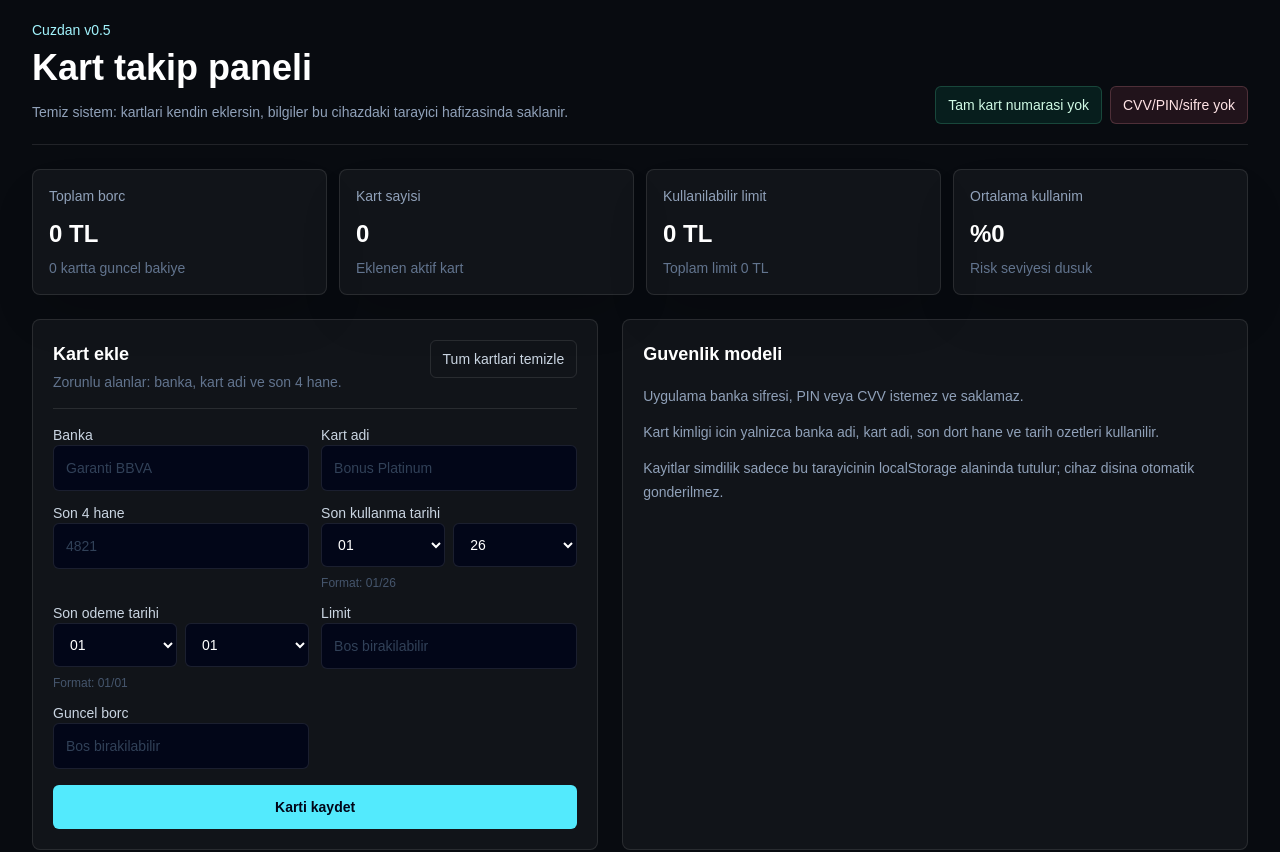
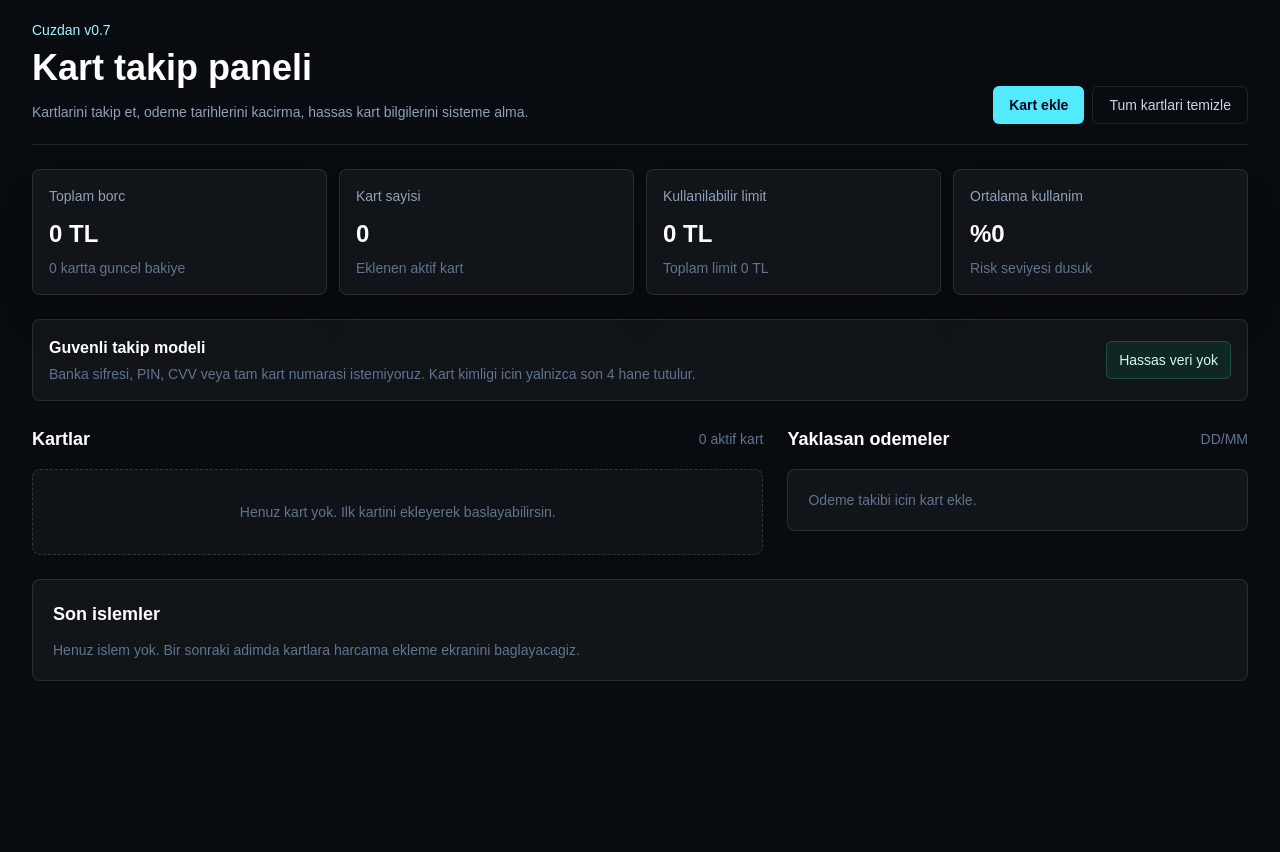
Before and after one commit to muratmemil/kartv1, a Next.js app: page / in a window 1280 px wide. Shown: the top 852 px of the page. After the commit the page ends 800 px from the top, so only its background shows below. Built offline with nearby package versions, Linux system fonts and the light colour scheme.

Commit message:
Move card entry into modal and add editing

```diff
--- a/app/page.tsx
+++ b/app/page.tsx
@@ -132,6 +132,8 @@ export default function Home() {
   const [form, setForm] = useState<CardForm>(emptyForm);
   const [formError, setFormError] = useState("");
   const [isReady, setIsReady] = useState(false);
+  const [isCardModalOpen, setIsCardModalOpen] = useState(false);
+  const [editingCardId, setEditingCardId] = useState<string | null>(null);
 
   useEffect(() => {
     window.setTimeout(() => {
@@ -170,7 +172,40 @@ export default function Home() {
     setFormError("");
   }
 
-  function addCard(event: FormEvent<HTMLFormElement>) {
+  function openAddCard() {
+    setEditingCardId(null);
+    setForm(emptyForm);
+    setFormError("");
+    setIsCardModalOpen(true);
+  }
+
+  function openEditCard(card: Card) {
+    const [expiryMonth, expiryYear] = card.expiryDate.split("/");
+    const [dueDay, dueMonth] = card.dueDate.split("/");
+
+    setEditingCardId(card.id);
+    setForm({
+      bank: card.bank,
+      name: card.name,
+      last4: card.last4,
+      expiryMonth: expiryMonth || "01",
+      expiryYear: expiryYear || (years[0] ?? "26"),
+      dueDay: dueDay || "01",
+      dueMonth: dueMonth || "01",
+      debt: card.debt ? String(card.debt) : "",
+      limit: card.limit ? String(card.limit) : "",
+    });
+    setFormError("");
+    setIsCardModalOpen(true);
+  }
+
+  function closeCardModal() {
+    setIsCardModalOpen(false);
+    setEditingCardId(null);
+    setFormError("");
+  }
+
+  function saveCard(event: FormEvent<HTMLFormElement>) {
     event.preventDefault();
 
     const bank = form.bank.trim();
@@ -196,6 +231,9 @@ export default function Home() {
       return;
     }
 
+    if (editingCardId) {
+      setCards((current) => current.map((card) => card.id === editingCardId ? { ...card, bank, name, last4, expiryDate, debt, limit, dueDate } : card));
+    } else {
       const nextCard: Card = {
         id: `${last4}-${Date.now()}`,
         bank,
@@ -209,10 +247,13 @@ export default function Home() {
       };
 
       setCards((current) => [nextCard, ...current]);
+    }
+
     setForm(emptyForm);
     setFormError("");
+    setEditingCardId(null);
+    setIsCardModalOpen(false);
   }
-
   function removeCard(cardId: string) {
     setCards((current) => current.filter((card) => card.id !== cardId));
   }
@@ -221,6 +262,8 @@ export default function Home() {
     setCards([]);
     setForm(emptyForm);
     setFormError("");
+    setEditingCardId(null);
+    setIsCardModalOpen(false);
     window.localStorage.removeItem(storageKey);
   }
 
@@ -229,21 +272,21 @@ export default function Home() {
       <div className="mx-auto flex w-full max-w-7xl flex-col gap-6 px-4 py-5 sm:px-6 lg:px-8">
         <header className="flex flex-col gap-4 border-b border-white/10 pb-5 md:flex-row md:items-end md:justify-between">
           <div>
-            <p className="text-sm font-medium text-cyan-200">Cuzdan v0.5</p>
+            <p className="text-sm font-medium text-cyan-200">Cuzdan v0.7</p>
             <h1 className="mt-2 text-3xl font-semibold tracking-normal text-white sm:text-4xl">
               Kart takip paneli
             </h1>
             <p className="mt-3 max-w-2xl text-sm leading-6 text-slate-400">
-              Temiz sistem: kartlari kendin eklersin, bilgiler bu cihazdaki tarayici hafizasinda saklanir.
+              Kartlarini takip et, odeme tarihlerini kacirma, hassas kart bilgilerini sisteme alma.
             </p>
           </div>
           <div className="flex flex-wrap gap-2 text-sm">
-            <span className="rounded-md border border-emerald-300/20 bg-emerald-400/10 px-3 py-2 text-emerald-100">
-              Tam kart numarasi yok
-            </span>
-            <span className="rounded-md border border-rose-300/20 bg-rose-400/10 px-3 py-2 text-rose-100">
-              CVV/PIN/sifre yok
-            </span>
+            <button type="button" onClick={openAddCard} className="rounded-md bg-cyan-300 px-4 py-2 font-semibold text-slate-950 transition hover:bg-cyan-200">
+              Kart ekle
+            </button>
+            <button type="button" onClick={clearCards} className="rounded-md border border-white/10 px-4 py-2 text-slate-300 transition hover:bg-white/10">
+              Tum kartlari temizle
+            </button>
           </div>
         </header>
 
@@ -257,80 +300,16 @@ export default function Home() {
           ))}
         </section>
 
-        <section className="grid gap-6 lg:grid-cols-[0.95fr_1.05fr]">
-          <form onSubmit={addCard} className="rounded-lg border border-white/10 bg-white/[0.04] p-5">
-            <div className="flex flex-col gap-2 border-b border-white/10 pb-4 sm:flex-row sm:items-start sm:justify-between">
+        <section className="rounded-lg border border-white/10 bg-white/[0.04] p-4">
+          <div className="flex flex-col gap-3 md:flex-row md:items-center md:justify-between">
             <div>
-                <h2 className="text-lg font-semibold text-white">Kart ekle</h2>
-                <p className="mt-1 text-sm text-slate-500">Zorunlu alanlar: banka, kart adi ve son 4 hane.</p>
+              <h2 className="text-base font-semibold text-white">Guvenli takip modeli</h2>
+              <p className="mt-1 text-sm text-slate-500">Banka sifresi, PIN, CVV veya tam kart numarasi istemiyoruz. Kart kimligi icin yalnizca son 4 hane tutulur.</p>
             </div>
-              <button type="button" onClick={clearCards} className="rounded-md border border-white/10 px-3 py-2 text-sm text-slate-300 transition hover:bg-white/10">
-                Tum kartlari temizle
-              </button>
+            <span className="w-fit rounded-md border border-emerald-300/20 bg-emerald-400/10 px-3 py-2 text-sm text-emerald-100">
+              Hassas veri yok
+            </span>
           </div>
-
-            <div className="mt-4 grid gap-3 sm:grid-cols-2">
-              <label className="space-y-2 text-sm text-slate-300">
-                <span>Banka</span>
-                <input value={form.bank} onChange={(event) => updateForm("bank", event.target.value)} placeholder="Garanti BBVA" className="w-full rounded-md border border-white/10 bg-slate-950 px-3 py-3 text-white outline-none transition placeholder:text-slate-700 focus:border-cyan-300/60" />
-              </label>
-              <label className="space-y-2 text-sm text-slate-300">
-                <span>Kart adi</span>
-                <input value={form.name} onChange={(event) => updateForm("name", event.target.value)} placeholder="Bonus Platinum" className="w-full rounded-md border border-white/10 bg-slate-950 px-3 py-3 text-white outline-none transition placeholder:text-slate-700 focus:border-cyan-300/60" />
-              </label>
-              <label className="space-y-2 text-sm text-slate-300">
-                <span>Son 4 hane</span>
-                <input value={form.last4} onChange={(event) => updateForm("last4", event.target.value)} inputMode="numeric" maxLength={4} placeholder="4821" className="w-full rounded-md border border-white/10 bg-slate-950 px-3 py-3 text-white outline-none transition placeholder:text-slate-700 focus:border-cyan-300/60" />
-              </label>
-              <div className="space-y-2 text-sm text-slate-300">
-                <span>Son kullanma tarihi</span>
-                <div className="grid grid-cols-2 gap-2">
-                  <select value={form.expiryMonth} onChange={(event) => updateForm("expiryMonth", event.target.value)} className="w-full rounded-md border border-white/10 bg-slate-950 px-3 py-3 text-white outline-none transition focus:border-cyan-300/60">
-                    {months.map((month) => <option key={month} value={month}>{month}</option>)}
-                  </select>
-                  <select value={form.expiryYear} onChange={(event) => updateForm("expiryYear", event.target.value)} className="w-full rounded-md border border-white/10 bg-slate-950 px-3 py-3 text-white outline-none transition focus:border-cyan-300/60">
-                    {years.map((year) => <option key={year} value={year}>{year}</option>)}
-                  </select>
-                </div>
-                <p className="text-xs text-slate-600">Format: {form.expiryMonth}/{form.expiryYear}</p>
-              </div>
-              <div className="space-y-2 text-sm text-slate-300">
-                <span>Son odeme tarihi</span>
-                <div className="grid grid-cols-2 gap-2">
-                  <select value={form.dueDay} onChange={(event) => updateForm("dueDay", event.target.value)} className="w-full rounded-md border border-white/10 bg-slate-950 px-3 py-3 text-white outline-none transition focus:border-cyan-300/60">
-                    {days.map((day) => <option key={day} value={day}>{day}</option>)}
-                  </select>
-                  <select value={form.dueMonth} onChange={(event) => updateForm("dueMonth", event.target.value)} className="w-full rounded-md border border-white/10 bg-slate-950 px-3 py-3 text-white outline-none transition focus:border-cyan-300/60">
-                    {months.map((month) => <option key={month} value={month}>{month}</option>)}
-                  </select>
-                </div>
-                <p className="text-xs text-slate-600">Format: {form.dueDay}/{form.dueMonth}</p>
-              </div>
-              <label className="space-y-2 text-sm text-slate-300">
-                <span>Limit</span>
-                <input value={form.limit} onChange={(event) => updateForm("limit", event.target.value)} inputMode="decimal" placeholder="Bos birakilabilir" className="w-full rounded-md border border-white/10 bg-slate-950 px-3 py-3 text-white outline-none transition placeholder:text-slate-700 focus:border-cyan-300/60" />
-              </label>
-              <label className="space-y-2 text-sm text-slate-300">
-                <span>Guncel borc</span>
-                <input value={form.debt} onChange={(event) => updateForm("debt", event.target.value)} inputMode="decimal" placeholder="Bos birakilabilir" className="w-full rounded-md border border-white/10 bg-slate-950 px-3 py-3 text-white outline-none transition placeholder:text-slate-700 focus:border-cyan-300/60" />
-              </label>
-            </div>
-
-            {formError ? <p className="mt-4 rounded-md border border-rose-300/20 bg-rose-400/10 px-3 py-2 text-sm text-rose-100">{formError}</p> : null}
-
-            <button type="submit" className="mt-4 w-full rounded-md bg-cyan-300 px-4 py-3 text-sm font-semibold text-slate-950 transition hover:bg-cyan-200">
-              Karti kaydet
-            </button>
-          </form>
-
-          <aside className="rounded-lg border border-white/10 bg-white/[0.04] p-5">
-            <h2 className="text-lg font-semibold text-white">Guvenlik modeli</h2>
-            <div className="mt-4 space-y-3 text-sm leading-6 text-slate-400">
-              <p>Uygulama banka sifresi, PIN veya CVV istemez ve saklamaz.</p>
-              <p>Kart kimligi icin yalnizca banka adi, kart adi, son dort hane ve tarih ozetleri kullanilir.</p>
-              <p>Kayitlar simdilik sadece bu tarayicinin localStorage alaninda tutulur; cihaz disina otomatik gonderilmez.</p>
-            </div>
-          </aside>
         </section>
 
         <section className="grid gap-6 lg:grid-cols-[1.35fr_0.85fr]">
@@ -379,9 +358,14 @@ export default function Home() {
                             <div className="h-2 rounded-full bg-cyan-300" style={{ width: `${utilization}%` }} />
                           </div>
                         </div>
-                        <button type="button" onClick={() => removeCard(card.id)} className="w-full rounded-md border border-rose-300/20 px-3 py-2 text-sm text-rose-100 transition hover:bg-rose-400/10">
+                        <div className="grid grid-cols-2 gap-2">
+                          <button type="button" onClick={() => openEditCard(card)} className="rounded-md border border-cyan-300/20 px-3 py-2 text-sm text-cyan-100 transition hover:bg-cyan-400/10">
+                            Duzenle
+                          </button>
+                          <button type="button" onClick={() => removeCard(card.id)} className="rounded-md border border-rose-300/20 px-3 py-2 text-sm text-rose-100 transition hover:bg-rose-400/10">
                             Sil
                           </button>
+                        </div>
                       </div>
                     </article>
                   );
@@ -422,6 +406,80 @@ export default function Home() {
           <p className="mt-3 text-sm text-slate-500">Henuz islem yok. Bir sonraki adimda kartlara harcama ekleme ekranini baglayacagiz.</p>
         </section>
       </div>
+
+      {isCardModalOpen ? (
+        <div className="fixed inset-0 z-50 flex items-end bg-black/70 px-4 py-4 backdrop-blur-sm sm:items-center sm:justify-center">
+          <form onSubmit={saveCard} className="max-h-[92vh] w-full max-w-2xl overflow-y-auto rounded-lg border border-white/10 bg-[#0d121a] p-5 shadow-2xl shadow-black/60">
+            <div className="flex items-start justify-between gap-4 border-b border-white/10 pb-4">
+              <div>
+                <h2 className="text-lg font-semibold text-white">{editingCardId ? "Karti duzenle" : "Kart ekle"}</h2>
+                <p className="mt-1 text-sm text-slate-500">Zorunlu alanlar: banka, kart adi ve son 4 hane.</p>
+              </div>
+              <button type="button" onClick={closeCardModal} className="rounded-md border border-white/10 px-3 py-2 text-sm text-slate-300 transition hover:bg-white/10" aria-label="Kapat">
+                Kapat
+              </button>
+            </div>
+
+            <div className="mt-4 grid gap-3 sm:grid-cols-2">
+              <label className="space-y-2 text-sm text-slate-300">
+                <span>Banka</span>
+                <input value={form.bank} onChange={(event) => updateForm("bank", event.target.value)} placeholder="Garanti BBVA" className="w-full rounded-md border border-white/10 bg-slate-950 px-3 py-3 text-white outline-none transition placeholder:text-slate-700 focus:border-cyan-300/60" />
+              </label>
+              <label className="space-y-2 text-sm text-slate-300">
+                <span>Kart adi</span>
+                <input value={form.name} onChange={(event) => updateForm("name", event.target.value)} placeholder="Bonus Platinum" className="w-full rounded-md border border-white/10 bg-slate-950 px-3 py-3 text-white outline-none transition placeholder:text-slate-700 focus:border-cyan-300/60" />
+              </label>
+              <label className="space-y-2 text-sm text-slate-300">
+                <span>Son 4 hane</span>
+                <input value={form.last4} onChange={(event) => updateForm("last4", event.target.value)} inputMode="numeric" maxLength={4} placeholder="4821" className="w-full rounded-md border border-white/10 bg-slate-950 px-3 py-3 text-white outline-none transition placeholder:text-slate-700 focus:border-cyan-300/60" />
+              </label>
+              <div className="space-y-2 text-sm text-slate-300">
+                <span>Son kullanma tarihi</span>
+                <div className="grid grid-cols-2 gap-2">
+                  <select value={form.expiryMonth} onChange={(event) => updateForm("expiryMonth", event.target.value)} className="w-full rounded-md border border-white/10 bg-slate-950 px-3 py-3 text-white outline-none transition focus:border-cyan-300/60">
+                    {months.map((month) => <option key={month} value={month}>{month}</option>)}
+                  </select>
+                  <select value={form.expiryYear} onChange={(event) => updateForm("expiryYear", event.target.value)} className="w-full rounded-md border border-white/10 bg-slate-950 px-3 py-3 text-white outline-none transition focus:border-cyan-300/60">
+                    {years.map((year) => <option key={year} value={year}>{year}</option>)}
+                  </select>
+                </div>
+                <p className="text-xs text-slate-600">Format: {form.expiryMonth}/{form.expiryYear}</p>
+              </div>
+              <div className="space-y-2 text-sm text-slate-300">
+                <span>Son odeme tarihi</span>
+                <div className="grid grid-cols-2 gap-2">
+                  <select value={form.dueDay} onChange={(event) => updateForm("dueDay", event.target.value)} className="w-full rounded-md border border-white/10 bg-slate-950 px-3 py-3 text-white outline-none transition focus:border-cyan-300/60">
+                    {days.map((day) => <option key={day} value={day}>{day}</option>)}
+                  </select>
+                  <select value={form.dueMonth} onChange={(event) => updateForm("dueMonth", event.target.value)} className="w-full rounded-md border border-white/10 bg-slate-950 px-3 py-3 text-white outline-none transition focus:border-cyan-300/60">
+                    {months.map((month) => <option key={month} value={month}>{month}</option>)}
+                  </select>
+                </div>
+                <p className="text-xs text-slate-600">Format: {form.dueDay}/{form.dueMonth}</p>
+              </div>
+              <label className="space-y-2 text-sm text-slate-300">
+                <span>Limit</span>
+                <input value={form.limit} onChange={(event) => updateForm("limit", event.target.value)} inputMode="decimal" placeholder="Bos birakilabilir" className="w-full rounded-md border border-white/10 bg-slate-950 px-3 py-3 text-white outline-none transition placeholder:text-slate-700 focus:border-cyan-300/60" />
+              </label>
+              <label className="space-y-2 text-sm text-slate-300 sm:col-span-2">
+                <span>Guncel borc</span>
+                <input value={form.debt} onChange={(event) => updateForm("debt", event.target.value)} inputMode="decimal" placeholder="Bos birakilabilir" className="w-full rounded-md border border-white/10 bg-slate-950 px-3 py-3 text-white outline-none transition placeholder:text-slate-700 focus:border-cyan-300/60" />
+              </label>
+            </div>
+
+            {formError ? <p className="mt-4 rounded-md border border-rose-300/20 bg-rose-400/10 px-3 py-2 text-sm text-rose-100">{formError}</p> : null}
+
+            <div className="mt-5 flex flex-col-reverse gap-2 sm:flex-row sm:justify-end">
+              <button type="button" onClick={closeCardModal} className="rounded-md border border-white/10 px-4 py-3 text-sm font-semibold text-slate-300 transition hover:bg-white/10">
+                Vazgec
+              </button>
+              <button type="submit" className="rounded-md bg-cyan-300 px-4 py-3 text-sm font-semibold text-slate-950 transition hover:bg-cyan-200">
+                {editingCardId ? "Degisiklikleri kaydet" : "Karti kaydet"}
+              </button>
+            </div>
+          </form>
+        </div>
+      ) : null}
     </main>
   );
 }
```
Lines whose indentation alone changed are shown as unchanged.
